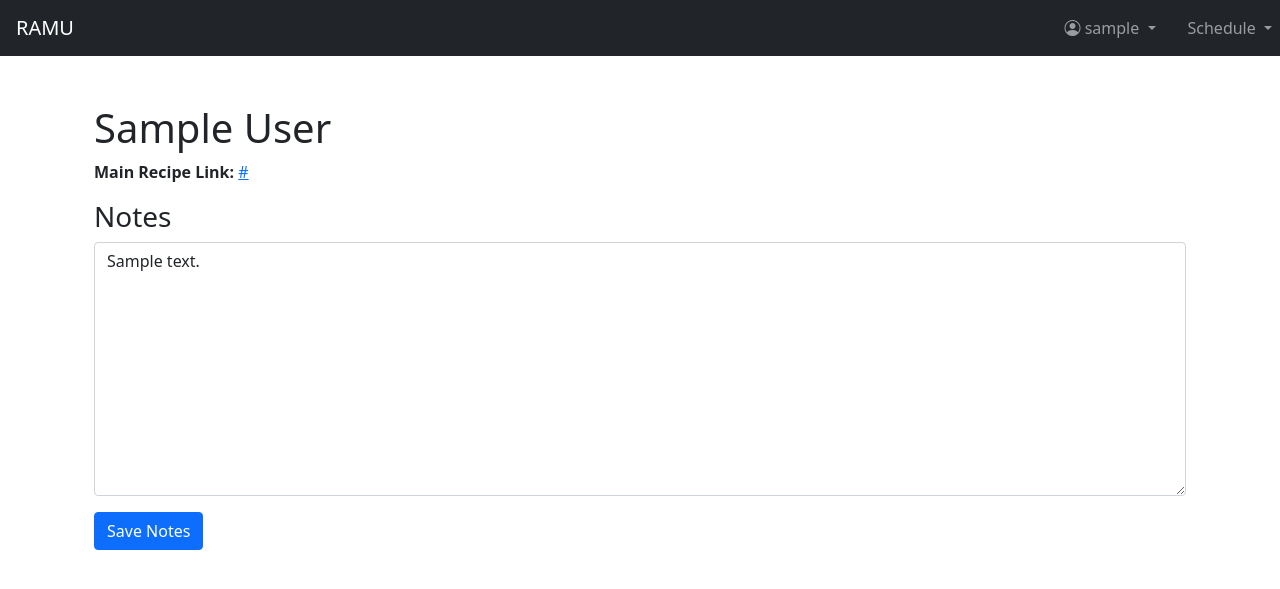
After one commit to shivalikac/ramu, a Django app: page /recipe_notes/1/ in a window 1280 px wide. The commit adds this page. Shown: the top 589 px of the page. Run offline with Django 5.2, Linux system fonts and the light colour scheme; a user stored in the database is signed in; tables that the repository leaves empty hold one stand-in row (values such as "Sample post").

Commit message:
Added meal notes

```diff
--- a/accounts/models.py
+++ b/accounts/models.py
@@ -17,7 +17,7 @@ class CalendarEvent(models.Model):
     user = models.ForeignKey(User, on_delete=models.CASCADE)
     title = models.CharField(max_length=255)
     image = models.URLField(blank=True, null=True)
-    recipe_id = models.CharField(max_length=50, blank=True, null=True)
+    #recipe_id = models.CharField(max_length=50, blank=True, null=True)
     date = models.DateField()
     meal_type = models.CharField(
         max_length=10,
@@ -25,5 +25,9 @@ class CalendarEvent(models.Model):
         default='lunch'  # Set default to "Lunch"
     )
 
+    recipe_id = models.IntegerField(blank=True, null=True)  # Recipe ID from Spoonacular
+    recipe_url = models.URLField(blank=True, null=True)  # Link to the Spoonacular recipe
+    notes = models.TextField(blank=True, null=True)  # Notes for the recipe
+
     def __str__(self):
         return f"{self.title} on {self.date} ({self.meal_type}) for {self.user.username}"
--- /dev/null
+++ b/accounts/templates/accounts/recipe_notes.html
@@ -0,0 +1,61 @@
+{% extends 'base.html' %}
+
+{% block content %}
+<div class="container mt-5">
+    <h1>{{ title }}</h1>
+    <p><strong>Main Recipe Link:</strong>
+        {% if recipe_url %}
+            <a href="{{ recipe_url }}" target="_blank">{{ recipe_url }}</a>
+        {% else %}
+            No recipe link available.
+        {% endif %}
+    </p>
+
+    <h3>Notes</h3>
+    <textarea id="recipe-notes" class="form-control" rows="10">{{ notes }}</textarea>
+    <button class="btn btn-primary mt-3" id="save-notes-btn">Save Notes</button>
+</div>
+
+<script>
+    document.getElementById('save-notes-btn').addEventListener('click', function () {
+        const notes = document.getElementById('recipe-notes').value;
+
+        fetch("{% url 'recipe_notes' event_id=event_id %}", {
+            method: 'POST',
+            headers: {
+                'Content-Type': 'application/json',
+                'X-CSRFToken': '{{ csrf_token }}'
+            },
+            body: JSON.stringify({ notes: notes })
+        })
+        .then(response => response.json())
+        .then(data => {
+            if (data.status === "success") {
+                alert(data.message);
+            } else {
+                alert("Failed to save notes.");
+            }
+        })
+        .catch(error => console.error('Error:', error));
+    });
+</script>
+{% endblock %}
+<style>
+    .container h1 {
+        font-size: 2rem;
+        color: #333;
+    }
+
+    textarea {
+        resize: none;
+    }
+
+    button#save-notes-btn {
+        background-color: #4CAF50;
+        color: white;
+    }
+
+    button#save-notes-btn:hover {
+        background-color: #45a049;
+    }
+</style>
--- a/accounts/urls.py
+++ b/accounts/urls.py
@@ -1,7 +1,7 @@
 from django.urls import path
 from .views import welcome, CustomLoginView, register, main_welcome, profile, custom_logout, add_pantry_item, add_utensil_item
 from .views import delete_pantry_item, delete_utensil_item, generate_recipe, schedule, link_calendar, oauth_callback, fetch_calendar_events
-from .views import add_to_calendar
+from .views import add_to_calendar, recipe_notes
 
 from .views import (
     schedule,
@@ -30,4 +30,5 @@ urlpatterns = [
     path('add_to_calendar/', add_to_calendar, name='add_to_calendar'),
     path('delete_calendar_event/', delete_calendar_event, name='delete_calendar_event'),
     path('add_manual_calendar_event/', add_manual_calendar_event, name='add_manual_calendar_event'),
+    path('recipe_notes/<int:event_id>/', recipe_notes, name='recipe_notes'),
 ]
--- a/accounts/views.py
+++ b/accounts/views.py
@@ -16,31 +16,49 @@ from .model_utils import get_recipes_from_spoonacular
 from django.conf import settings
 from django.http import HttpResponseRedirect
 from .models import CalendarEvent
+from django.shortcuts import get_object_or_404
+from django.http import JsonResponse
+from django.views.decorators.csrf import csrf_exempt
 
 
+#@csrf_exempt
 # @login_required
-# def generate_recipe(request):
+# def recipe_notes(request, event_id):
+#     event = get_object_or_404(CalendarEvent, id=event_id, user=request.user)
+
 #     if request.method == "POST":
 #         data = json.loads(request.body)
-#         recipe_count = int(data.get('recipe_count', 5))
-#         cuisine = data.get('cuisine', '')  # Get selected cuisine (empty if not selected)
+#         notes = data.get('notes', '').strip()
+#         event.notes = notes
+#         event.save()
+#         return JsonResponse({"status": "success", "message": "Notes updated successfully."})
 
-#         # Fetch pantry items and utensils for the user
-#         pantry_items = PantryItem.objects.filter(user=request.user).values_list('item_name', flat=True)
-#         user_utensils = UtensilItem.objects.filter(user=request.user).values_list('utensil_name', flat=True)
+#     # Render the recipe notes page
+#     return render(request, 'accounts/recipe_notes.html', {
+#         "title": event.title,
+#         "recipe_url": event.recipe_url,
+#         "notes": event.notes,
+#         "event_id": event.id,
+#     })
 
-#         ingredients = list(pantry_items)
-#         utensils = list(user_utensils)
+@login_required
+def recipe_notes(request, event_id):
+    event = get_object_or_404(CalendarEvent, id=event_id, user=request.user)
 
-#         # Call Spoonacular API with optional cuisine filtering
-#         recipes = get_recipes_from_spoonacular(ingredients, utensils, recipe_count, cuisine if cuisine else None)
+    if request.method == "POST":
+        data = json.loads(request.body)
+        notes = data.get('notes', '').strip()
+        event.notes = notes
+        event.save()
+        return JsonResponse({"status": "success", "message": "Notes updated successfully."})
 
-#         if "error" in recipes:
-#             return JsonResponse({"error": recipes["error"]}, status=400)
-
-#         return JsonResponse({"recipes": recipes})
-
-#     return JsonResponse({"error": "Invalid request"}, status=400)
+    # Render the recipe notes page
+    return render(request, 'accounts/recipe_notes.html', {
+        "title": event.title,
+        "recipe_url": event.recipe_url,  # Ensure the URL is passed here
+        "notes": event.notes,
+        "event_id": event.id,
+    })
 
 
 # Welcome page view (for non-logged-in users)
@@ -164,6 +182,35 @@ def fetch_calendar_events(request):
     ]
     return JsonResponse(event_list, safe=False)
 
+# @login_required
+# def add_to_calendar(request):
+#     if request.method == "POST":
+#         data = json.loads(request.body)
+#         title = data.get('title')
+#         image = data.get('image')
+#         recipe_id = data.get('recipe_id')
+#         date = data.get('date')
+#         meal_type = data.get('meal_type')
+
+#         if not (title and date and meal_type):
+#             return JsonResponse({"status": "error", "message": "Title, date, and meal type are required."}, status=400)
+
+#         try:
+#             # Add the event to the calendar
+#             CalendarEvent.objects.create(
+#                 user=request.user,
+#                 title=title,
+#                 image=image,
+#                 recipe_id=recipe_id,
+#                 date=date,
+#                 meal_type=meal_type
+#             )
+#             return JsonResponse({"status": "success", "message": "Event added to calendar successfully."})
+#         except Exception as e:
+#             return JsonResponse({"status": "error", "message": str(e)}, status=500)
+
+#     return JsonResponse({"status": "error", "message": "Invalid request method."}, status=400)
+
 @login_required
 def add_to_calendar(request):
     if request.method == "POST":
@@ -178,12 +225,16 @@ def add_to_calendar(request):
             return JsonResponse({"status": "error", "message": "Title, date, and meal type are required."}, status=400)
 
         try:
+            # Generate the Spoonacular recipe URL if a recipe_id is provided
+            recipe_url = f"https://spoonacular.com/recipes/{title.replace(' ', '-')}-{recipe_id}" if recipe_id else None
+
             # Add the event to the calendar
             CalendarEvent.objects.create(
                 user=request.user,
                 title=title,
                 image=image,
                 recipe_id=recipe_id,
+                recipe_url=recipe_url,  # Save the recipe URL
                 date=date,
                 meal_type=meal_type
             )
@@ -193,67 +244,6 @@ def add_to_calendar(request):
 
     return JsonResponse({"status": "error", "message": "Invalid request method."}, status=400)
 
-
-# @login_required
-# def add_to_calendar(request):
-#     if request.method == "POST":
-#         data = json.loads(request.body)
-#         title = data.get('title')
-#         image = data.get('image')
-#         recipe_id = data.get('recipe_id')
-#         date = data.get('date')
-#         meal_type = data.get('meal_type')
-
-#         if not (title and date and meal_type):
-#             return JsonResponse({"status": "error", "message": "Title, date, and meal type are required."}, status=400)
-
-#         # Save the event to the database
-#         CalendarEvent.objects.create(
-#             user=request.user,
-#             title=title,
-#             image=image,
-#             recipe_id=recipe_id,
-#             date=date,
-#             meal_type=meal_type
-#         )
-
-#         return JsonResponse({"status": "success"})
-
-#     return JsonResponse({"status": "error", "message": "Invalid request method."}, status=400)
-
-# @login_required
-# def generate_recipe(request):
-#     if request.method == "POST":
-#         data = json.loads(request.body)
-
-#         # Get and validate cooking time
-#         try:
-#             cooking_time = int(data.get('cooking_time') or 0)  # Default to 0 if empty or invalid
-#         except ValueError:
-#             cooking_time = 0
-
-#         recipe_count = int(data.get('recipe_count', 5))  # Default to 5 if not provided
-#         cuisine = data.get('cuisine', '').strip()  # Get cuisine, default to empty
-
-#         # Fetch pantry items and utensils for the user
-#         pantry_items = PantryItem.objects.filter(user=request.user).values_list('item_name', flat=True)
-#         user_utensils = UtensilItem.objects.filter(user=request.user).values_list('utensil_name', flat=True)
-
-#         # Call Spoonacular API with filters
-#         recipes = get_recipes_from_spoonacular(
-#             ingredients=list(pantry_items),
-#             user_utensils=list(user_utensils),
-#             recipe_count=recipe_count,
-#             cuisine=cuisine,
-#             cooking_time=cooking_time
-#         )
-
-#         if "error" in recipes:
-#             return JsonResponse({"error": recipes["error"]}, status=400)
-
-#         return JsonResponse({"recipes": recipes})
-
-#     return JsonResponse({"error": "Invalid request"}, status=400)
 
 @login_required
 def generate_recipe(request):
@@ -286,8 +276,6 @@ def generate_recipe(request):
             return JsonResponse({"error": "Failed to fetch recipes."}, status=response.status_code)
 
     return JsonResponse({"error": "Invalid request method."}, status=400)
-
-
 
 @login_required
 def schedule(request):
@@ -359,7 +347,8 @@ def fetch_calendar_events(request):
             "start": event.date.isoformat(),
             "meal_type": event.meal_type,
             "image": event.image,
-            "recipe_url": f"https://spoonacular.com/recipes/{event.title.replace(' ', '-')}-{event.recipe_id}" if event.recipe_id else None
+            # "recipe_url": f"https://spoonacular.com/recipes/{event.title.replace(' ', '-')}-{event.recipe_id}" if event.recipe_id else None
+            "recipe_url": event.recipe_url,  # Optional if you still want to show this
         }
         for event in events
     ]
```
Also changed, not shown: accounts/templates/accounts/schedule.html (+5 -8 lines), accounts/migrations/0004_calendarevent_notes_calendarevent_recipe_url_and_more.py (added).
